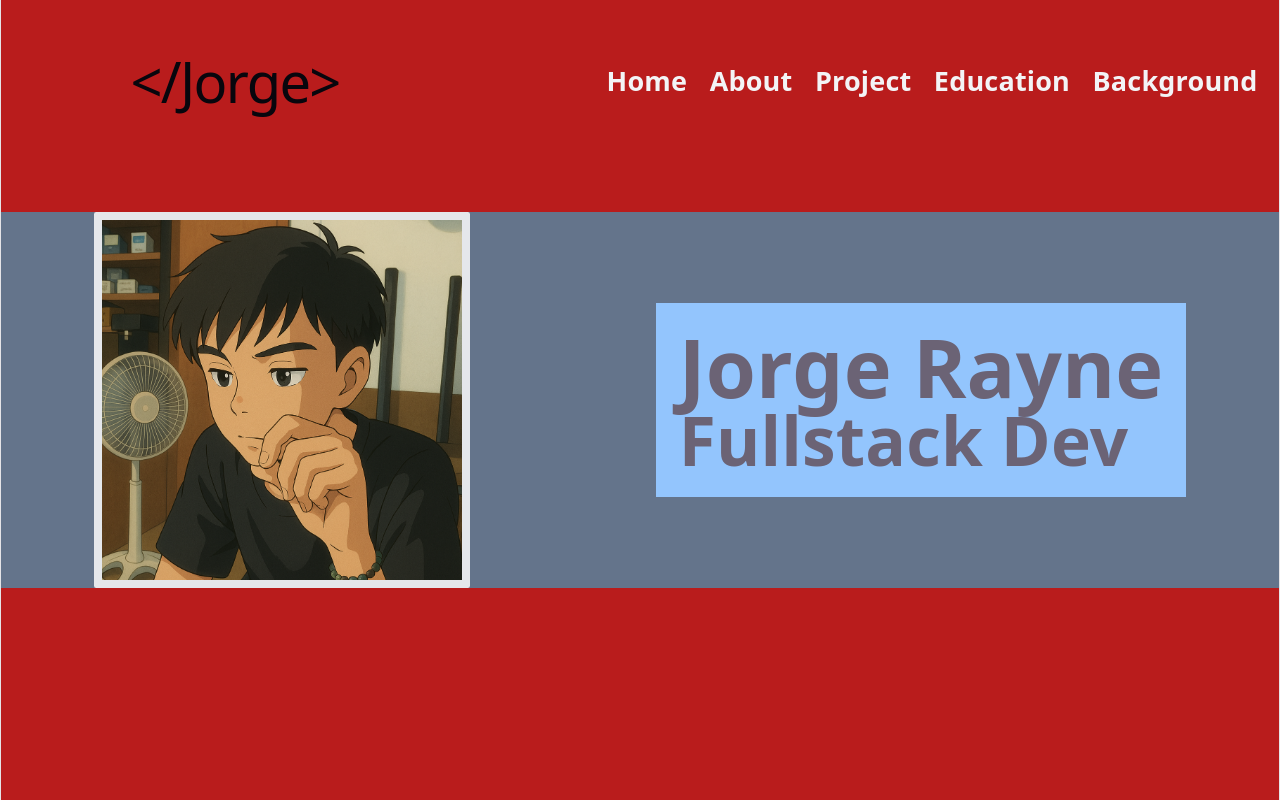
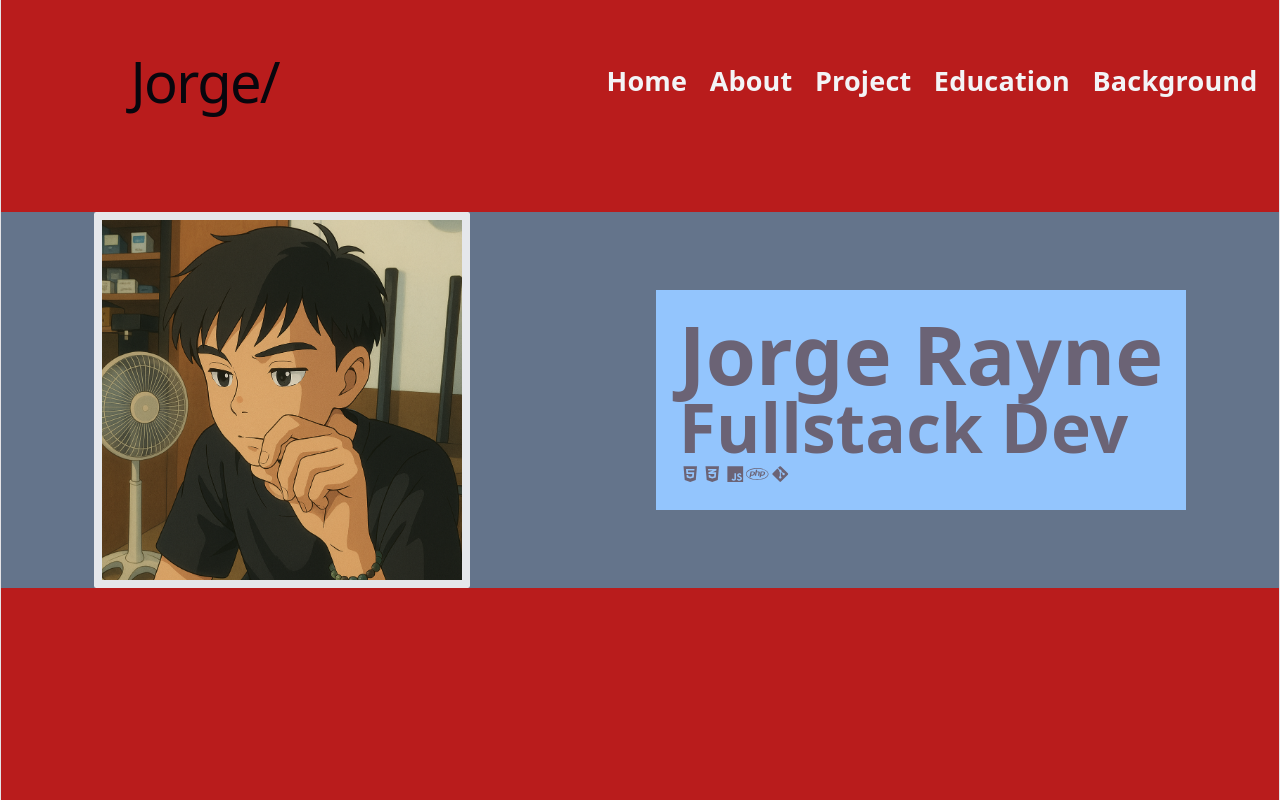
Before and after one commit to JorgeRayne/Portfolio-v2, a React (Vite) app: page / in a window 1280 px wide. Shown: the top 800 px of the page. Built offline with nearby package versions, Linux system fonts and the light colour scheme.

Commit message:
Add techstack

```diff
--- a/package.json
+++ b/package.json
@@ -10,6 +10,10 @@
     "preview": "vite preview"
   },
   "dependencies": {
+    "@fortawesome/fontawesome-svg-core": "^7.3.0",
+    "@fortawesome/free-brands-svg-icons": "^7.3.0",
+    "@fortawesome/free-solid-svg-icons": "^7.3.0",
+    "@fortawesome/react-fontawesome": "^3.3.1",
     "react": "^19.2.4",
     "react-dom": "^19.2.4"
   },
--- a/src/App.jsx
+++ b/src/App.jsx
@@ -9,7 +9,7 @@ function App() {
         <div className='bg-red-500 flex justify-between items-center py-4 px-1 bg-transparent bg-opacity-40'>
           <div className='w-full flex justify-start pl-24'>
             <h1>
-              {'</Jorge>'}
+              {'Jorge/'}
             </h1>
           </div>
           {/* <div className='w-full'>
--- /dev/null
+++ b/src/Components/IconList.jsx
@@ -0,0 +1,19 @@
+import { FontAwesomeIcon } from "@fortawesome/react-fontawesome";
+import { faHtml5, faCss3Alt, faJs, faPhp, faGitAlt } from "@fortawesome/free-brands-svg-icons";
+
+function IconList() {
+    const tech = [ faHtml5, faCss3Alt, faJs, faPhp, faGitAlt ]
+  return (
+    <ul>
+        <li>
+            <FontAwesomeIcon icon={faHtml5}/>
+            <FontAwesomeIcon icon={faCss3Alt} />
+            <FontAwesomeIcon icon={faJs} />
+            <FontAwesomeIcon icon={faPhp} />
+            <FontAwesomeIcon icon={faGitAlt} />
+        </li>
+    </ul>
+  );
+}
+
+export default IconList;
--- a/src/Components/Main.jsx
+++ b/src/Components/Main.jsx
@@ -1,5 +1,6 @@
 import React from 'react'
 import main from '../assets/main.png'
+import IconList from './IconList'
 
 function Main() {
   return (
@@ -11,6 +12,9 @@ function Main() {
             <div className='flex justify-center items-start flex-col bg-blue-300 w-max p-5'>
                 <div className='text-7xl font-extrabold'>Jorge Rayne</div>
                 <div className='text-6xl font-extrabold'>Fullstack Dev</div>
+                <div>
+                    <IconList/>
+                </div>
             </div>
         </div>
     </div>
```
Also changed, not shown: 1 other file (tests, documents, lock files or other folders).
